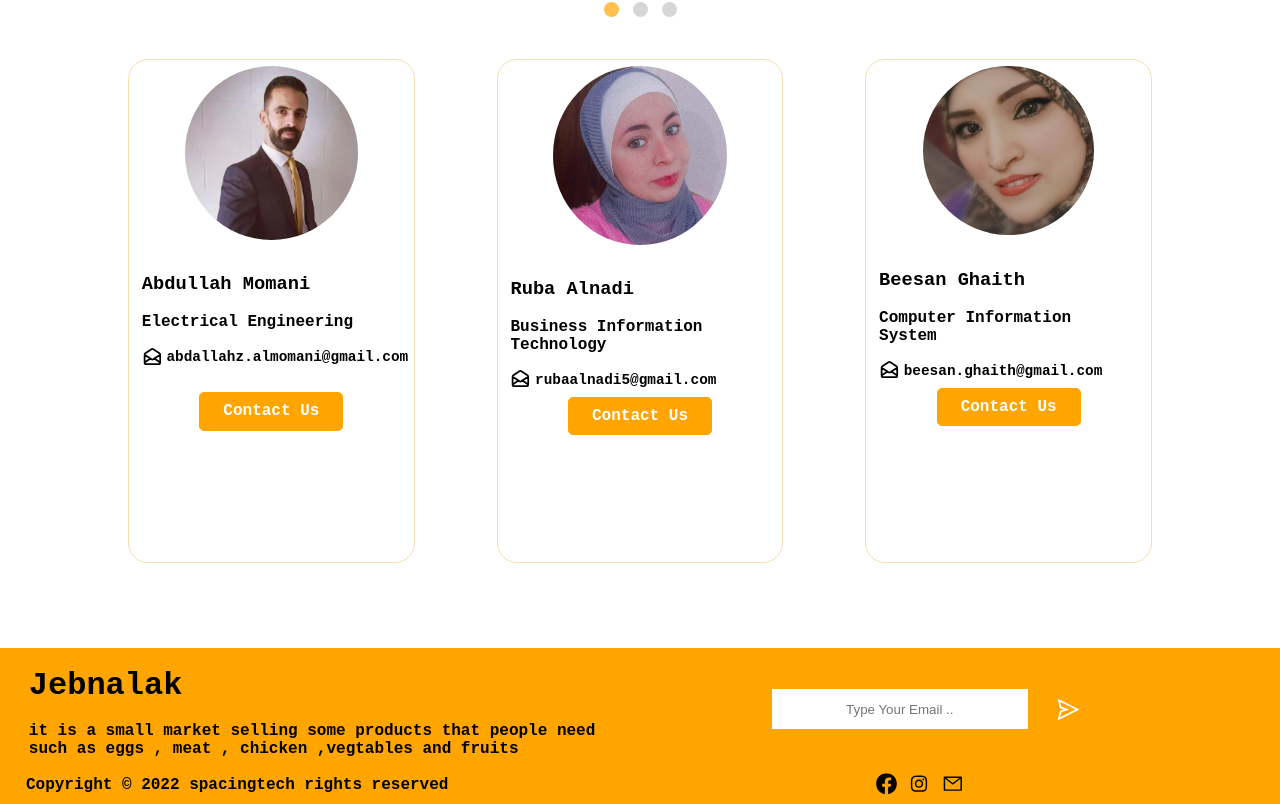
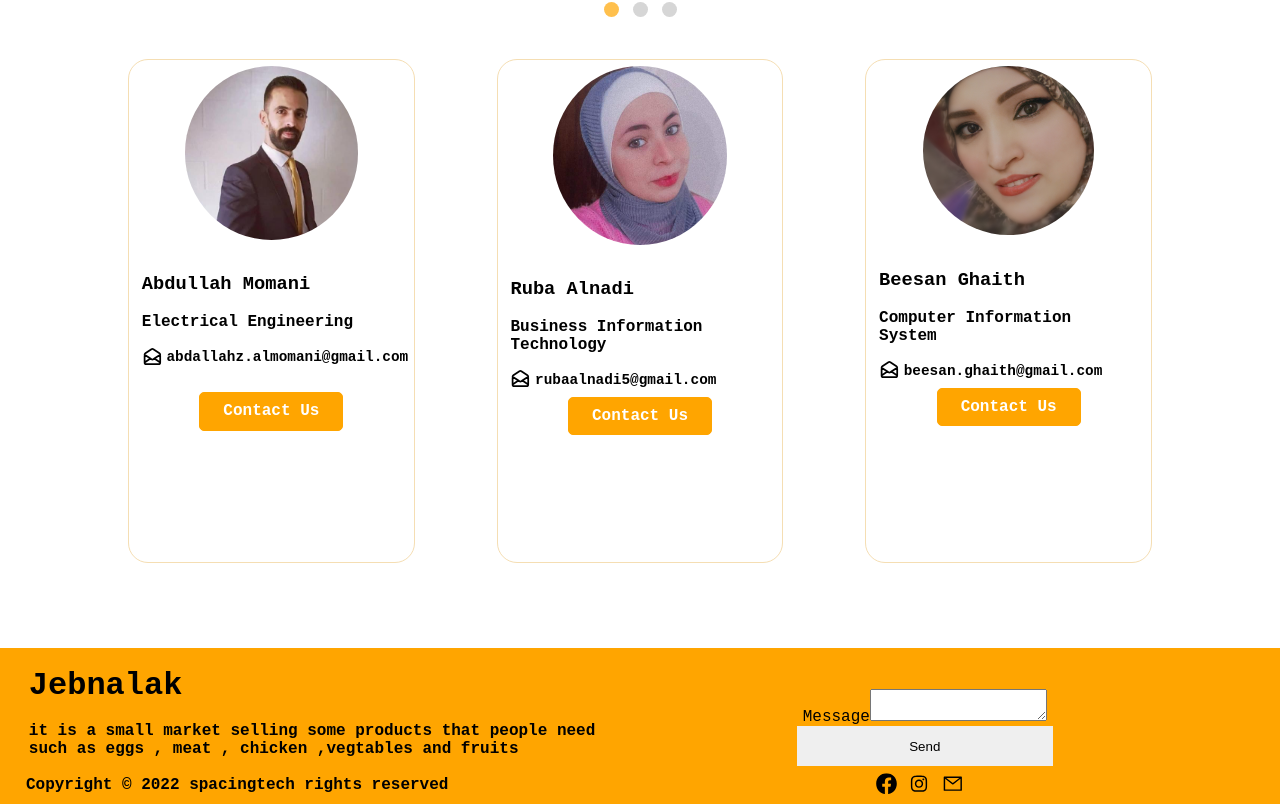
Before and after one commit to C4-Rubaalnadi/MERAKI_Academy_Project_5, a React (Create React App) app in the folder frontend/: page / in a window 1280 px wide. Shown: the part 577-1381 px from the top of the page. Built offline with nearby package versions, Linux system fonts and the light colour scheme.

Commit message:
update send email via email js

```diff
--- a/frontend/src/components/heroPage/HeroPage.js
+++ b/frontend/src/components/heroPage/HeroPage.js
@@ -1,4 +1,6 @@
-import React, { useEffect, useState } from "react";
+import React, { useEffect, useState, useRef  } from "react";
+import{ init,send,sendForm } from '@emailjs/browser';
+import emailjs from '@emailjs/browser';
 import "./heroStyle.css";
 import { useNavigate } from "react-router-dom";
 import { AiOutlineSend } from "react-icons/ai";
@@ -18,10 +20,12 @@ const images = [
 
 export default function HeroPage() {
   const navigate = useNavigate();
+  const form = useRef();
 
   const [index, setIndex] = useState(0);
+const [subject, setSubject] = useState("");
+  const timeoutRef = React.useRef(null);
 
-  const timeoutRef = React.useRef(null);
 
   function resetTimeout() {
     if (timeoutRef.current) {
@@ -44,6 +48,21 @@ export default function HeroPage() {
       resetTimeout();
     };
   }, [index]);
+  //=================================================
+
+  const sendEmail = (e) => {
+    e.preventDefault();
+
+    emailjs.sendForm('service_n5xq28c',"template_jhbrfkq",form.current, 'user_qrOrUTiYc5bmnaG9rsqfh')
+      .then((result) => {
+          console.log(result.text);
+      }, (error) => {
+          console.log(error.text);
+      });
+  };
+
+
+  //=================================================
 
   return (
     <>
@@ -181,8 +200,15 @@ export default function HeroPage() {
             <br/>
           </div>
           <div className="hero-email" key={"hero-email"}>
-            <input className="inputEmail" type="email" placeholder="Type Your Email .." />
-            <AiOutlineSend className="hero-send" />
+            {/* <input className="inputEmail" type="text" placeholder="Type Your Email .." onClick={(e)=>{setSubject(e.target.value)}} />
+            <AiOutlineSend className="hero-send" onClick={sendEmail}/> */}
+             <form ref={form} onSubmit={sendEmail}>
+
+
+      <label>Message</label>
+      <textarea name="message" />
+      <input type="submit" value="Send" />
+    </form>
           </div>
         </div>
         <div className="foot-end" key={"foot-end"}>
```
